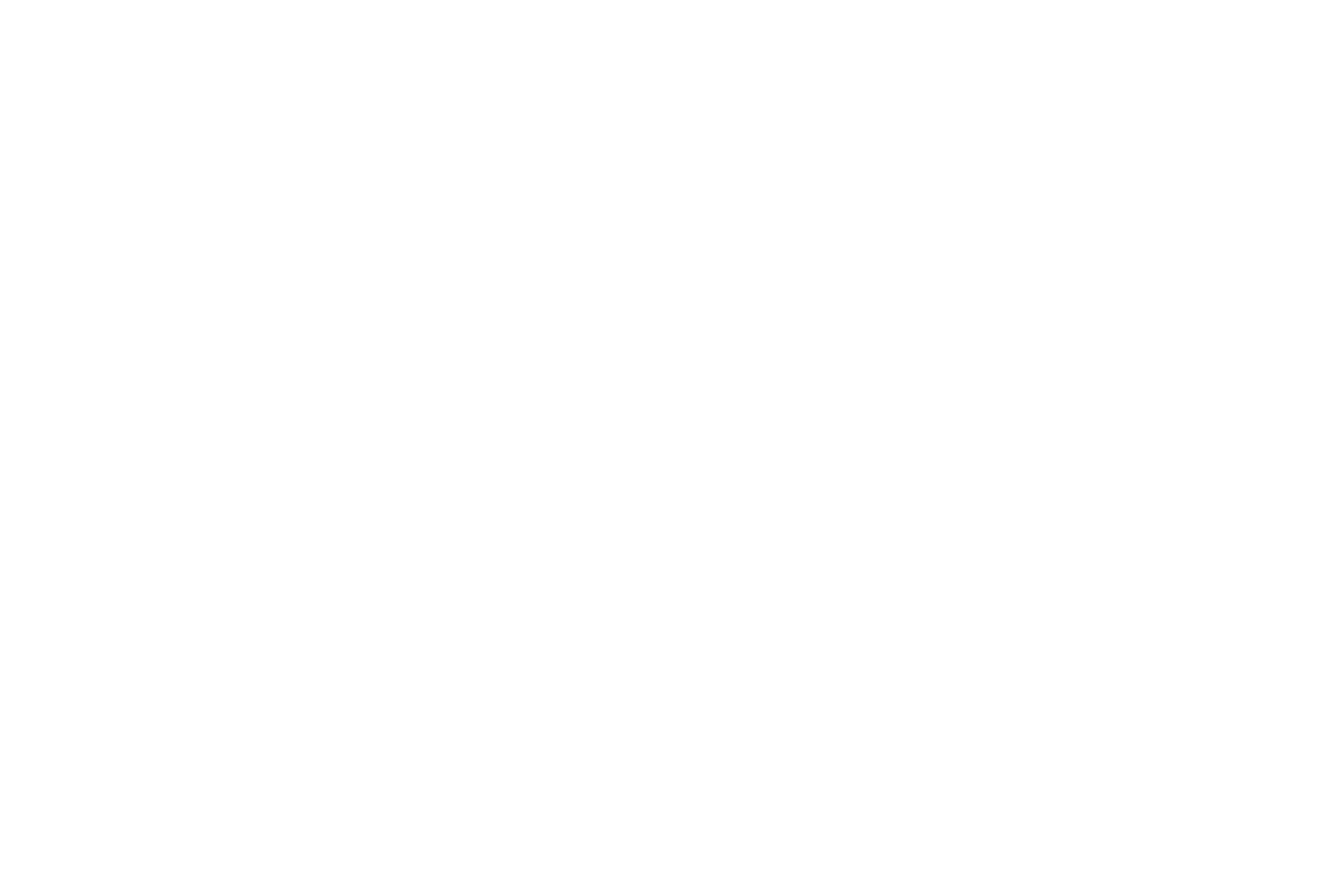
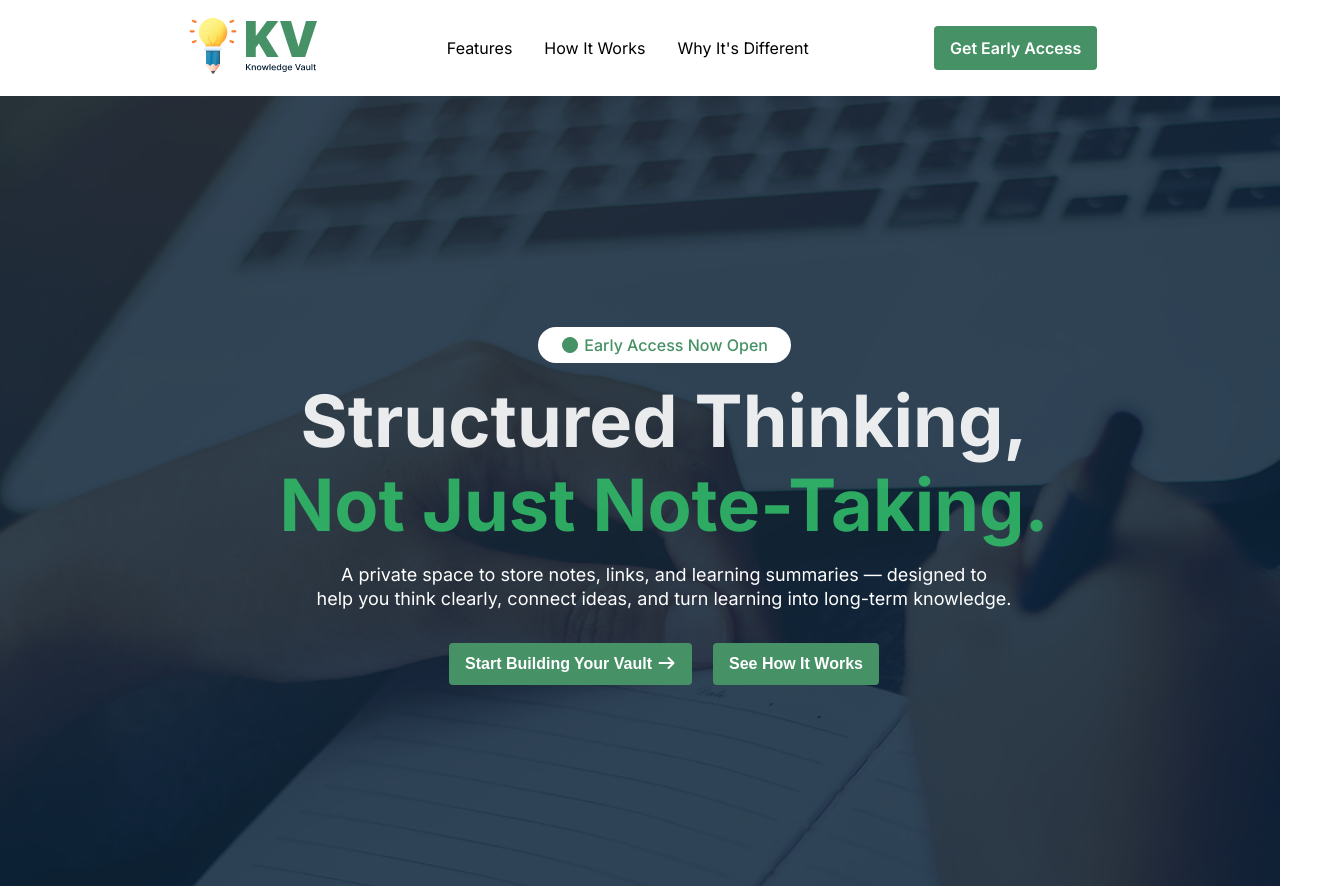
Before and after one commit to Saad7528/programming-hero-b13-a1, a plain HTML site: page index.html in a window 1280 px wide. Shown: the whole page, 1328 px wide, since content can reach past the window. Before the commit the page ends 800 px from the top, so only its background shows below. Drawn offline with Linux system fonts and the light colour scheme.

Commit message:
complite header section

```diff
--- a/index.html
+++ b/index.html
@@ -4,10 +4,58 @@
     <meta charset="UTF-8">
     <meta name="viewport" content="width=device-width, initial-scale=1.0">
     <title>Knowledge Vault</title>
+    <link rel="preconnect" href="https://fonts.googleapis.com">
+    <link rel="preconnect" href="https://fonts.gstatic.com" crossorigin>
+    <link href="https://fonts.googleapis.com/css2?family=Inter:ital,opsz,wght@0,14..32,100..900;1,14..32,100..900&family=Open+Sans:ital,wght@0,300..800;1,300..800&display=swap" rel="stylesheet">
+    <link rel="stylesheet" href="https://cdnjs.cloudflare.com/ajax/libs/font-awesome/7.0.1/css/all.min.css" integrity="sha512-2SwdPD6INVrV/lHTZbO2nodKhrnDdJK9/kg2XD1r9uGqPo1cUbujc+IYdlYdEErWNu69gVcYgdxlmVmzTWnetw==" crossorigin="anonymous" referrerpolicy="no-referrer" />
+
     <link rel="stylesheet" href="./styles/knowledgevault.css">
 
 </head>
-<body>
+<body class="font-inter">
+
+    <header>
+        <nav>
+            <div class="logo">
+                <img src="./assets/logo-navbar.png" alt="">
+            </div>
+
+            <ul class="manu">
+                <li><a href="https://www.google.com/">Features</a></li>
+                 <li><a href="https://www.google.com/">How It Works</a></li>
+                 <li><a href="https://www.google.com/">Why It's Different</a></li>
+            </ul>
+
+            <div class="btn">
+                <li><a href="'">Get Early Access</a></li>
+            </div>
+
+        </nav>
+
+        <section id="banner">
+            <div class="banner-container">
+                <div class="banner-header">
+                    <div class="banner-bage">
+                        <p><i class="fa-solid fa-circle"></i> Early Access Now Open</p>
+                    </div>
+
+                    <h1>Structured Thinking,<br><span id="banner-h1-color">Not Just Note-Taking.</span></h1>
+                    <p class="header-dtails">A private space to store notes, links, and learning summaries — designed to<br> help you think clearly, connect ideas, and turn learning into long-term knowledge.</p>
+
+                </div>
+
+                    <div class="inline">
+                        <button class="btn , banner-button-gap"><a class="anchor-style-for-btn" href="">Start Building Your Vault <i class="fa-solid fa-arrow-right"></i></a></button>
+                        <button class="btn"><a class="anchor-style-for-btn" >See How It Works</a></button>
+
+                    </div>
+            </div>
+
+
+        </section>
+    </header>
+
+
 
 </body>
 </html>
--- a/styles/knowledgevault.css
+++ b/styles/knowledgevault.css
@@ -0,0 +1,111 @@
+*{
+    margin: 0;
+    padding: 0;
+}
+
+
+/* shared style */
+
+.font-inter{
+  font-family: "Inter", sans-serif;
+  font-optical-sizing: auto;
+}
+.btn{
+    font-size: 16px ;
+    font-weight: 600;
+    color: #FFFFFF;
+    padding: 12px 16px;
+    border: none;
+    border-radius: 4px;
+    background-color: #469165;
+    cursor: pointer;
+
+}
+
+.anchor-style-for-btn{
+    text-decoration: none;
+    color: #FFFFFF;
+}
+.banner-header a{
+    text-decoration: none;
+    color: #FFFFFF;
+}
+/* Main Style */
+nav{
+    display: flex;
+    justify-content: space-around;
+    align-items: center;
+    padding: 16px 120px;
+    list-style: none;
+
+}
+nav .manu{
+    display: flex;
+    gap: 32px;
+    list-style: none;
+}
+header a{
+    text-decoration: none;
+    color: black;
+}
+nav .manu{
+        font-size: 16px;
+    line-height: 152%;
+}
+nav .btn a{
+    text-decoration: none;
+    color: #FFFFFF;
+}
+#banner{
+    padding-top: 115.5px;
+    height: 674px;
+    background: url(../assets/hero-bg.png);
+    background-repeat: no-repeat;
+    background-size: cover;
+    background-position: center;
+    overlay: #001931;
+
+
+}
+.banner-container{
+    width: 85%;
+    max-width: 1360px;
+    margin: 0 auto;
+    padding: 115.5px 120px 179.5px;
+    text-align: center;
+    /* border: 1px solid red; */
+}
+
+.banner-container .banner-bage{
+    background: #FFFFFF;
+    max-width: 229px;
+    border-radius: 1000px;
+    padding: 8px 12px;
+    margin: 0 auto 16px;
+
+}
+.banner-container .banner-bage p{
+    color: #469165;
+    font-size: 16px;
+    font-weight: 500;
+}
+.banner-container h1{
+    color: #FFFFFF;
+    opacity: 90%;
+    font-size: 72px;
+    line-height: 84px;
+    align-items: center;
+    margin: 0 auto 16px;
+}
+#banner-h1-color{
+    color: #30B868;
+}
+.banner-header .header-dtails{
+    color: #FFFFFF;
+    font-size: 18px;
+    line-height: 24px;
+    margin-bottom: 32px;
+}
+.banner-button-gap{
+    margin-right: 16px;
+}
```
Also changed, not shown: assets/New Text Document (2).txt (added), assets/New Text Document.txt (added).
